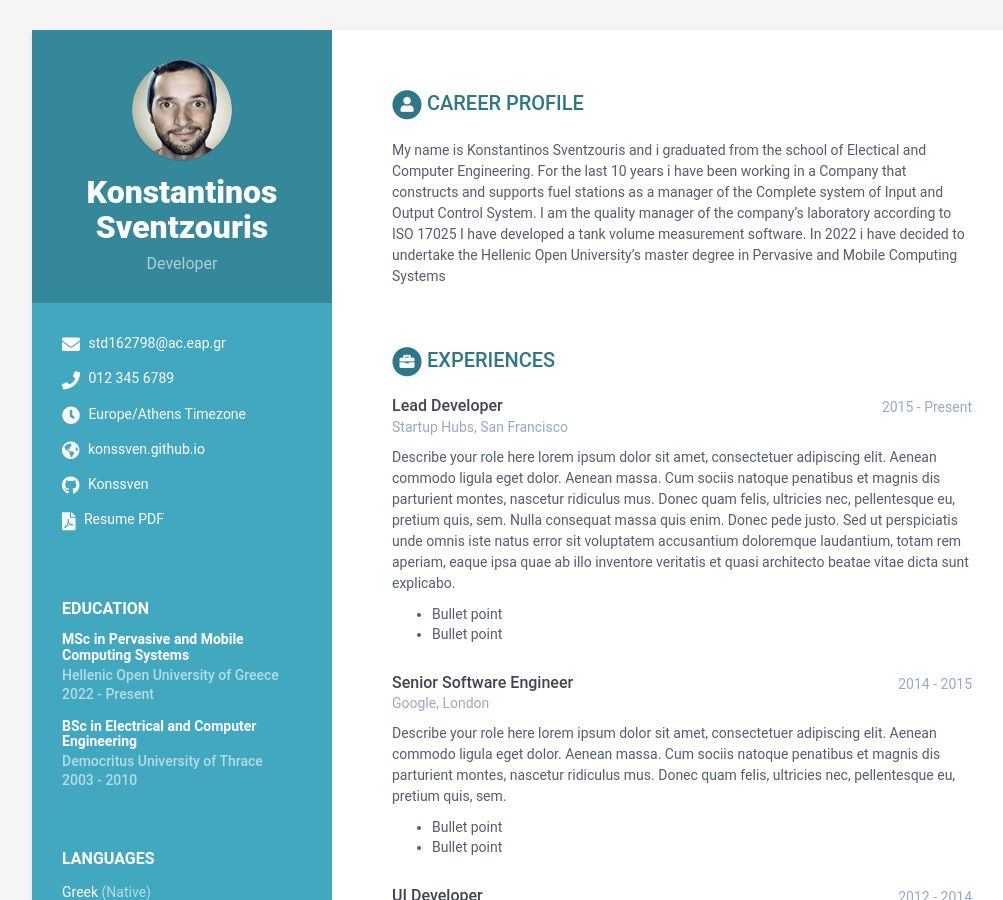
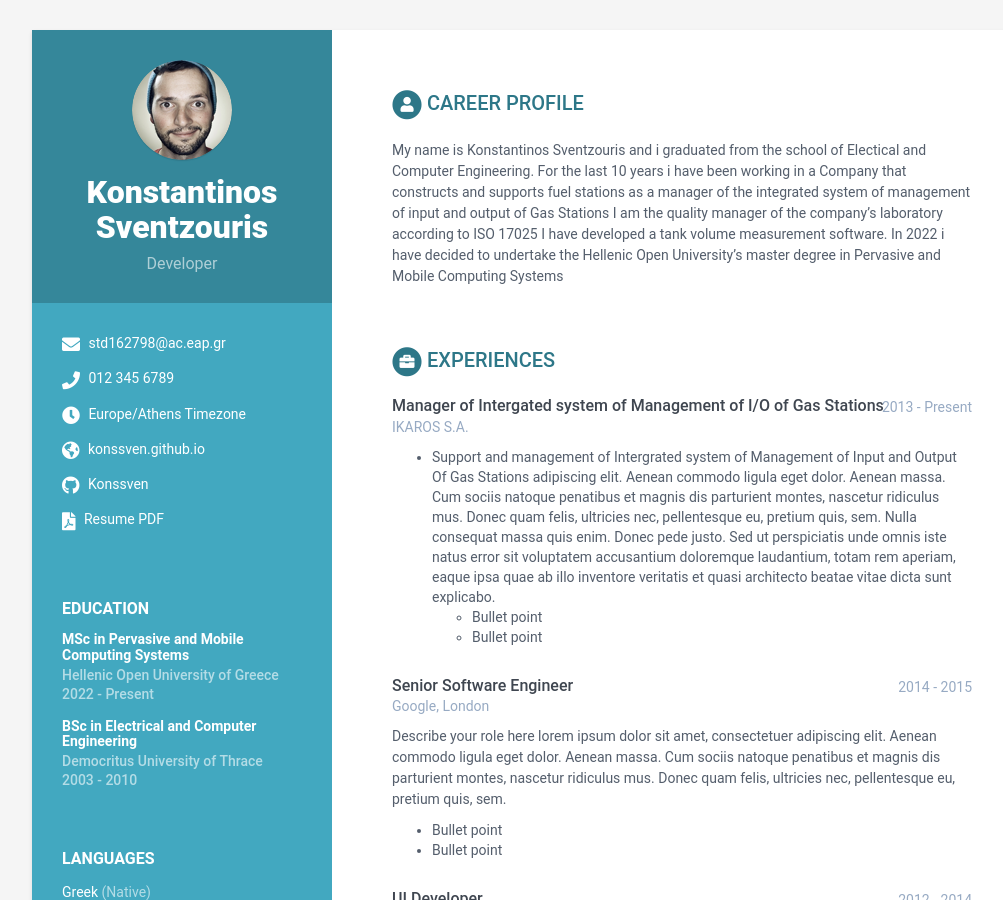
Before and after one commit to Konssven/konssven.github.io, a Jekyll site: the page built from index.html, in a window 1280 px wide and 900 px high. Shown: the whole window, without its empty margins (108-1111 px from the left). Built offline with Jekyll 4.4.1, drawn with Linux system fonts in a browser that asks for light colours.

Commit message:
experience test

```diff
--- a/_data/data.yml
+++ b/_data/data.yml
@@ -60,7 +60,7 @@ career-profile:
       My name is Konstantinos Sventzouris and i graduated from the school of
       Electical and Computer Engineering. For the last 10 years i have been
       working in a Company that constructs and supports fuel stations as a
-      manager of the Complete system of Input and Output Control System.
+      manager of the integrated system of management of input and output of Gas Stations
       I am the quality manager of the company's laboratory according to ISO 17025
       I have developed a tank volume measurement software. In 2022 i have decided
       to undertake the Hellenic Open University's master degree in Pervasive and
@@ -94,11 +94,12 @@ education:
 experiences:
     title: Experiences
     info:
-      - role: Lead Developer
-        time: 2015 - Present
-        company: Startup Hubs, San Francisco
+      - role: Manager of Intergated system of Management of I/O of Gas Stations
+        time: 2013 - Present
+        company: IKAROS S.A.
         details: |
-          Describe your role here lorem ipsum dolor sit amet, consectetuer
+          - Support and management of Intergrated system of Management of
+          Input and Output Of Gas Stations
           adipiscing elit. Aenean commodo ligula eget dolor. Aenean massa.
           Cum sociis natoque penatibus et magnis dis parturient montes,
           nascetur ridiculus mus. Donec quam felis, ultricies nec,
```
